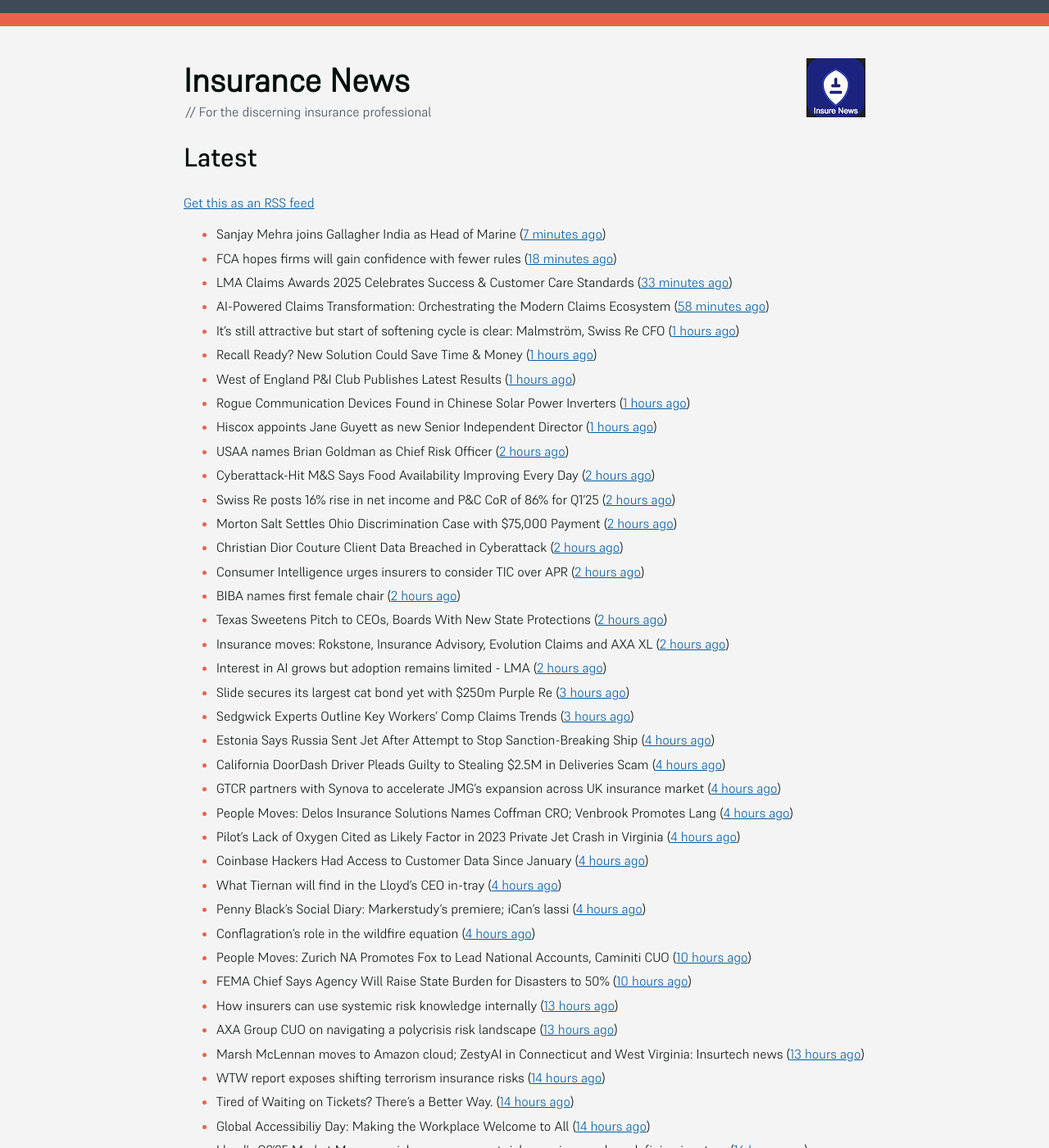
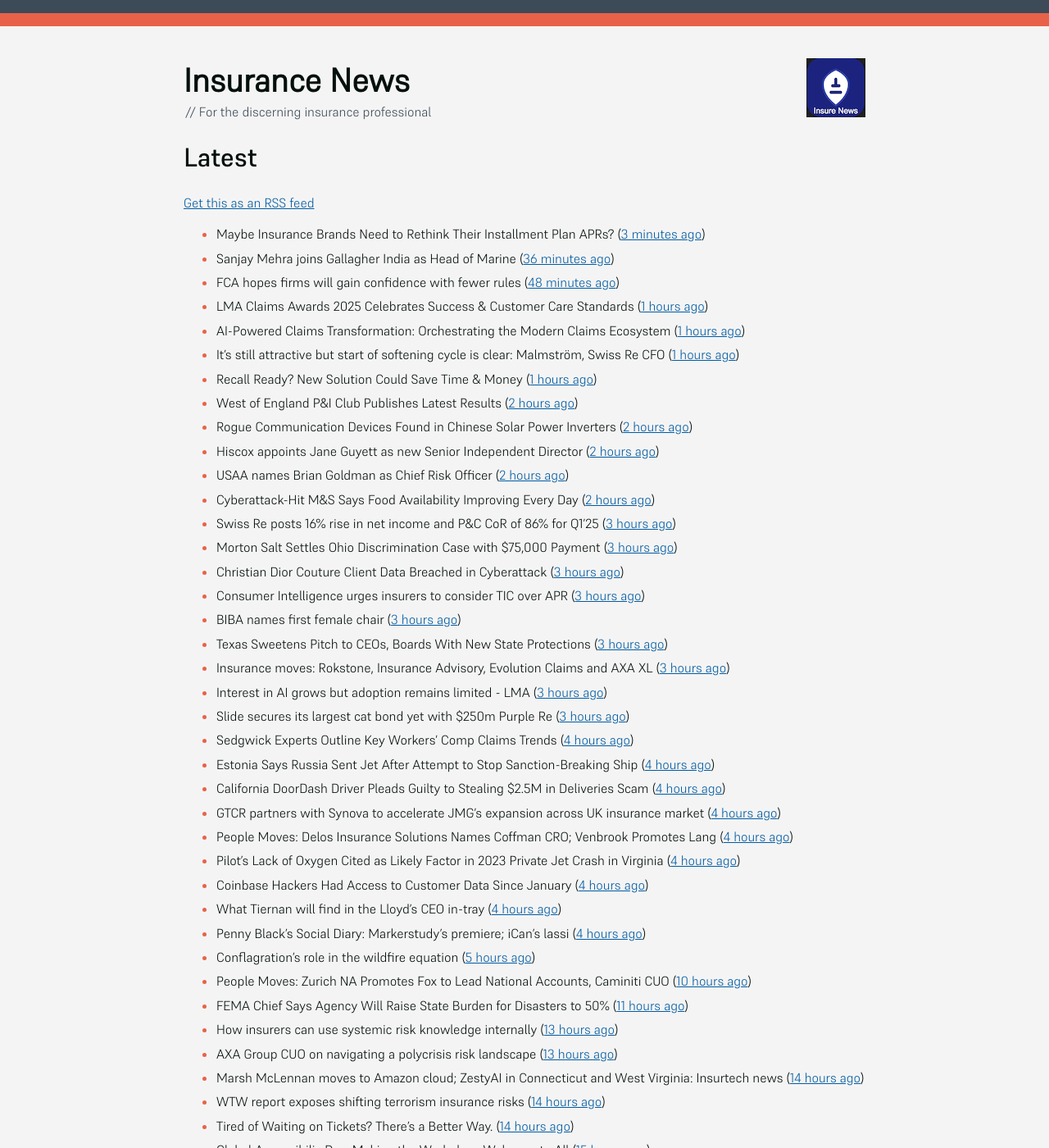
Before and after one commit to mat-0/feeds.thechels.uk, a Jekyll site: the page built from index.md, in a window 1280 px wide and 1400 px high. Shown: the whole window at 82% size. Built offline with Jekyll 4.4.1, drawn with Linux system fonts in a browser that asks for light colours; some of the changed text lies outside the part shown.

Commit message:
New Feed

```diff
--- a/index.md
+++ b/index.md
@@ -8,27 +8,28 @@ description: Latest Updates
 [Get this as an RSS feed](/feed.rss)
 
 <!-- news_marker starts -->
-- Sanjay Mehra joins Gallagher India as Head of Marine ([7 minutes ago](https://www.reinsurancene.ws/sanjay-mehra-joins-gallagher-india-as-head-of-marine/))
-- FCA hopes firms will gain confidence with fewer rules ([18 minutes ago](https://www.postonline.co.uk/news/7957766/fca-hopes-firms-will-gain-confidence-with-fewer-rules))
-- LMA Claims Awards 2025 Celebrates Success & Customer Care Standards ([33 minutes ago](https://insurance-edge.net/2025/05/16/lma-claims-awards-2025-celebrates-success-customer-care-standards/))
-- AI-Powered Claims Transformation: Orchestrating the Modern Claims Ecosystem ([58 minutes ago](https://insurance-edge.net/2025/05/16/ai-powered-claims-transformation-orchestrating-the-modern-claims-ecosystem/))
+- Maybe Insurance Brands Need to Rethink Their Installment Plan APRs? ([3 minutes ago](https://insurance-edge.net/2025/05/16/maybe-insurance-brands-need-to-rethink-their-installment-plan-aprs/))
+- Sanjay Mehra joins Gallagher India as Head of Marine ([36 minutes ago](https://www.reinsurancene.ws/sanjay-mehra-joins-gallagher-india-as-head-of-marine/))
+- FCA hopes firms will gain confidence with fewer rules ([48 minutes ago](https://www.postonline.co.uk/news/7957766/fca-hopes-firms-will-gain-confidence-with-fewer-rules))
+- LMA Claims Awards 2025 Celebrates Success & Customer Care Standards ([1 hours ago](https://insurance-edge.net/2025/05/16/lma-claims-awards-2025-celebrates-success-customer-care-standards/))
+- AI-Powered Claims Transformation: Orchestrating the Modern Claims Ecosystem ([1 hours ago](https://insurance-edge.net/2025/05/16/ai-powered-claims-transformation-orchestrating-the-modern-claims-ecosystem/))
 - It’s still attractive but start of softening cycle is clear: Malmström, Swiss Re CFO ([1 hours ago](https://www.reinsurancene.ws/its-still-attractive-but-start-of-softening-cycle-is-clear-malmstrom-swiss-re-cfo/))
 - Recall Ready? New Solution Could Save Time & Money ([1 hours ago](https://insurance-edge.net/2025/05/16/recall-ready-new-solution-could-save-time-money/))
-- West of England P&I Club Publishes Latest Results ([1 hours ago](https://insurance-edge.net/2025/05/16/west-of-england-pi-club-publishes-latest-results/))
-- Rogue Communication Devices Found in Chinese Solar Power Inverters ([1 hours ago](https://www.insurancejournal.com/news/international/2025/05/16/824006.htm))
-- Hiscox appoints Jane Guyett as new Senior Independent Director ([1 hours ago](https://www.reinsurancene.ws/hiscox-appoints-jane-guyett-as-new-senior-independent-director/))
+- West of England P&I Club Publishes Latest Results ([2 hours ago](https://insurance-edge.net/2025/05/16/west-of-england-pi-club-publishes-latest-results/))
+- Rogue Communication Devices Found in Chinese Solar Power Inverters ([2 hours ago](https://www.insurancejournal.com/news/international/2025/05/16/824006.htm))
+- Hiscox appoints Jane Guyett as new Senior Independent Director ([2 hours ago](https://www.reinsurancene.ws/hiscox-appoints-jane-guyett-as-new-senior-independent-director/))
 - USAA names Brian Goldman as Chief Risk Officer ([2 hours ago](https://www.reinsurancene.ws/usaa-names-brian-goldman-as-chief-risk-officer/))
 - Cyberattack-Hit M&S Says Food Availability Improving Every Day ([2 hours ago](https://www.insurancejournal.com/news/international/2025/05/16/824002.htm))
-- Swiss Re posts 16% rise in net income and P&C CoR of 86% for Q1’25 ([2 hours ago](https://www.reinsurancene.ws/swiss-re-posts-16-rise-in-net-income-and-pc-cor-of-86-for-q125/))
-- Morton Salt Settles Ohio Discrimination Case with $75,000 Payment ([2 hours ago](https://www.insurancejournal.com/news/midwest/2025/05/16/823999.htm))
-- Christian Dior Couture Client Data Breached in Cyberattack ([2 hours ago](https://www.insurancejournal.com/news/national/2025/05/16/823975.htm))
-- Consumer Intelligence urges insurers to consider TIC over APR ([2 hours ago](https://www.insurancebusinessmag.com/uk/news/auto-motor/consumer-intelligence-urges-insurers-to-consider-tic-over-apr-535940.aspx))
-- BIBA names first female chair ([2 hours ago](https://www.insurancebusinessmag.com/uk/news/breaking-news/biba-names-first-female-chair-535939.aspx))
-- Texas Sweetens Pitch to CEOs, Boards With New State Protections ([2 hours ago](https://www.insurancejournal.com/news/southcentral/2025/05/16/823995.htm))
-- Insurance moves: Rokstone, Insurance Advisory, Evolution Claims and AXA XL ([2 hours ago](https://www.insurancebusinessmag.com/uk/news/breaking-news/insurance-moves-rokstone-insurance-advisory-evolution-claims-and-axa-xl-535937.aspx))
-- Interest in AI grows but adoption remains limited - LMA ([2 hours ago](https://www.insurancebusinessmag.com/uk/news/technology/interest-in-ai-grows-but-adoption-remains-limited--lma-535936.aspx))
+- Swiss Re posts 16% rise in net income and P&C CoR of 86% for Q1’25 ([3 hours ago](https://www.reinsurancene.ws/swiss-re-posts-16-rise-in-net-income-and-pc-cor-of-86-for-q125/))
+- Morton Salt Settles Ohio Discrimination Case with $75,000 Payment ([3 hours ago](https://www.insurancejournal.com/news/midwest/2025/05/16/823999.htm))
+- Christian Dior Couture Client Data Breached in Cyberattack ([3 hours ago](https://www.insurancejournal.com/news/national/2025/05/16/823975.htm))
+- Consumer Intelligence urges insurers to consider TIC over APR ([3 hours ago](https://www.insurancebusinessmag.com/uk/news/auto-motor/consumer-intelligence-urges-insurers-to-consider-tic-over-apr-535940.aspx))
+- BIBA names first female chair ([3 hours ago](https://www.insurancebusinessmag.com/uk/news/breaking-news/biba-names-first-female-chair-535939.aspx))
+- Texas Sweetens Pitch to CEOs, Boards With New State Protections ([3 hours ago](https://www.insurancejournal.com/news/southcentral/2025/05/16/823995.htm))
+- Insurance moves: Rokstone, Insurance Advisory, Evolution Claims and AXA XL ([3 hours ago](https://www.insurancebusinessmag.com/uk/news/breaking-news/insurance-moves-rokstone-insurance-advisory-evolution-claims-and-axa-xl-535937.aspx))
+- Interest in AI grows but adoption remains limited - LMA ([3 hours ago](https://www.insurancebusinessmag.com/uk/news/technology/interest-in-ai-grows-but-adoption-remains-limited--lma-535936.aspx))
 - Slide secures its largest cat bond yet with $250m Purple Re ([3 hours ago](https://www.reinsurancene.ws/slide-secures-its-largest-cat-bond-yet-with-250m-purple-re/))
-- Sedgwick Experts Outline Key Workers’ Comp Claims Trends ([3 hours ago](https://www.insurancejournal.com/news/national/2025/05/16/823936.htm))
+- Sedgwick Experts Outline Key Workers’ Comp Claims Trends ([4 hours ago](https://www.insurancejournal.com/news/national/2025/05/16/823936.htm))
 - Estonia Says Russia Sent Jet After Attempt to Stop Sanction-Breaking Ship ([4 hours ago](https://www.insurancejournal.com/news/international/2025/05/16/823959.htm))
 - California DoorDash Driver Pleads Guilty to Stealing $2.5M in Deliveries Scam ([4 hours ago](https://www.insurancejournal.com/news/west/2025/05/16/823989.htm))
 - GTCR partners with Synova to accelerate JMG’s expansion across UK insurance market ([4 hours ago](https://www.reinsurancene.ws/gtcr-partners-with-synova-to-accelerate-jmgs-expansion-across-uk-insurance-market/))
@@ -37,43 +38,42 @@ description: Latest Updates
 - Coinbase Hackers Had Access to Customer Data Since January ([4 hours ago](https://www.insurancejournal.com/news/national/2025/05/16/823970.htm))
 - What Tiernan will find in the Lloyd's CEO in-tray ([4 hours ago](https://www.postonline.co.uk/lloydslondon/7957720/what-tiernan-will-find-in-the-lloyds-ceo-in-tray))
 - Penny Black’s Social Diary: Markerstudy’s premiere; iCan’s lassi ([4 hours ago](https://www.postonline.co.uk/people/7957568/penny-blacks-social-diary-markerstudys-premiere-icans-lassi))
-- Conflagration’s role in the wildfire equation ([4 hours ago](https://www.insurancejournal.com/blogs/cotality/2025/05/16/823947.htm))
+- Conflagration’s role in the wildfire equation ([5 hours ago](https://www.insurancejournal.com/blogs/cotality/2025/05/16/823947.htm))
 - People Moves: Zurich NA Promotes Fox to Lead National Accounts, Caminiti CUO ([10 hours ago](https://www.insurancejournal.com/news/national/2025/05/15/823985.htm))
-- FEMA Chief Says Agency Will Raise State Burden for Disasters to 50% ([10 hours ago](https://www.insurancejournal.com/news/national/2025/05/15/823980.htm))
+- FEMA Chief Says Agency Will Raise State Burden for Disasters to 50% ([11 hours ago](https://www.insurancejournal.com/news/national/2025/05/15/823980.htm))
 - How insurers can use systemic risk knowledge internally ([13 hours ago](https://www.dig-in.com/opinion/how-insurers-can-use-systemic-risk-knowledge-internally))
 - AXA Group CUO on navigating a polycrisis risk landscape ([13 hours ago](https://www.insurancebusinessmag.com/uk/news/breaking-news/axa-group-cuo-on-navigating-a-polycrisis-risk-landscape-535921.aspx))
-- Marsh McLennan moves to Amazon cloud; ZestyAI in Connecticut and West Virginia: Insurtech news ([13 hours ago](https://www.dig-in.com/news/marsh-mclennan-to-amazon-cloud-zestyai-and-insurtech-news))
+- Marsh McLennan moves to Amazon cloud; ZestyAI in Connecticut and West Virginia: Insurtech news ([14 hours ago](https://www.dig-in.com/news/marsh-mclennan-to-amazon-cloud-zestyai-and-insurtech-news))
 - WTW report exposes shifting terrorism insurance risks ([14 hours ago](https://www.insurancebusinessmag.com/uk/news/breaking-news/wtw-report-exposes-shifting-terrorism-insurance-risks-535909.aspx))
 - Tired of Waiting on Tickets? There’s a Better Way. ([14 hours ago](https://www.insurancejournal.com/blogs/expert-insured/2025/05/15/823954.htm))
-- Global Accessibiliy Day: Making the Workplace Welcome to All ([14 hours ago](https://insurance-edge.net/2025/05/15/global-accessibiliy-day-making-the-workplace-welcome-to-all/))
-- Lloyd’s Q2’25 Market Message: risk awareness, not risk aversion, marks a defining juncture ([16 hours ago](https://www.reinsurancene.ws/lloyds-q225-market-message-risk-awareness-not-risk-aversion-marks-a-defining-juncture/))
-- Tiernan calls out ‘egregious trading behaviours’ at Lloyd’s ([16 hours ago](https://www.postonline.co.uk/lloydslondon/7957765/tiernan-calls-out-egregious-trading-behaviours-at-lloyds))
-- Tesla’s Robotaxi Launch in Texas Faces Scrutiny Over Potential Accident Risks ([16 hours ago](https://www.insurancejournal.com/news/southcentral/2025/05/15/823930.htm))
-- US House Bill Reintroduced to Rid Federal Insurance Office of Subpoena Power ([16 hours ago](https://www.insurancejournal.com/news/national/2025/05/15/823897.htm))
-- Sweltering Heat Wave Hits U.S. from Dakotas to Texas ([16 hours ago](https://www.insurancejournal.com/news/southcentral/2025/05/15/823927.htm))
+- Global Accessibiliy Day: Making the Workplace Welcome to All ([15 hours ago](https://insurance-edge.net/2025/05/15/global-accessibiliy-day-making-the-workplace-welcome-to-all/))
+- Lloyd’s Q2’25 Market Message: risk awareness, not risk aversion, marks a defining juncture ([17 hours ago](https://www.reinsurancene.ws/lloyds-q225-market-message-risk-awareness-not-risk-aversion-marks-a-defining-juncture/))
+- Tiernan calls out ‘egregious trading behaviours’ at Lloyd’s ([17 hours ago](https://www.postonline.co.uk/lloydslondon/7957765/tiernan-calls-out-egregious-trading-behaviours-at-lloyds))
+- Tesla’s Robotaxi Launch in Texas Faces Scrutiny Over Potential Accident Risks ([17 hours ago](https://www.insurancejournal.com/news/southcentral/2025/05/15/823930.htm))
+- US House Bill Reintroduced to Rid Federal Insurance Office of Subpoena Power ([17 hours ago](https://www.insurancejournal.com/news/national/2025/05/15/823897.htm))
+- Sweltering Heat Wave Hits U.S. from Dakotas to Texas ([17 hours ago](https://www.insurancejournal.com/news/southcentral/2025/05/15/823927.htm))
 - Coterie Relocating Headquarters to Appleton, Wisconsin ([17 hours ago](https://www.insurancejournal.com/news/midwest/2025/05/15/823924.htm))
 - Kin reports 35% revenue growth in Q1’25, California emerges as key market ([17 hours ago](https://www.reinsurancene.ws/kin-reports-35-revenue-growth-in-q125-california-emerges-as-key-market/))
 - Three Killed in Fiery Truck-Car Pileup on Georgia Interstate ([17 hours ago](https://www.insurancejournal.com/news/southeast/2025/05/15/823917.htm))
 - Brett Favre’s Defamation Suit Against State Auditor Can Move Forward, Court Says ([17 hours ago](https://www.insurancejournal.com/news/southeast/2025/05/15/823911.htm))
 - People Moves: Advocus Names Moore SVP of Illinois Operations ([17 hours ago](https://www.insurancejournal.com/news/midwest/2025/05/15/823905.htm))
 - Nationwide Partners with Kadance to Offer Genomics-Based Precision Health to Life Insurance Customers ([17 hours ago](https://www.insurtechinsights.com/nationwide-partners-with-kadance-to-offer-genomics-based-precision-health-to-life-insurance-customers/))
-- West’s 103.9% CoR for 24-25 FY impacted by elevated IG Pool claims ([17 hours ago](https://www.reinsurancene.ws/wests-103-9-cor-for-24-25-fy-impacted-by-elevated-ig-pool-claims/))
-- People Moves: CRC Names New Underwriting Leaders and Senior VP ([17 hours ago](https://www.insurancejournal.com/news/southeast/2025/05/15/823894.htm))
+- West’s 103.9% CoR for 24-25 FY impacted by elevated IG Pool claims ([18 hours ago](https://www.reinsurancene.ws/wests-103-9-cor-for-24-25-fy-impacted-by-elevated-ig-pool-claims/))
+- People Moves: CRC Names New Underwriting Leaders and Senior VP ([18 hours ago](https://www.insurancejournal.com/news/southeast/2025/05/15/823894.htm))
 - People Moves: AIG Taps Colombo From Swiss Re as CEO, Latin America and Caribbean; Willis Names Former Allianz Exec Vosloh as Head of Cyber for EMEA ([18 hours ago](https://www.insurancejournal.com/news/international/2025/05/15/823886.htm))
 - Slide Secures $250M Cat Bond as Hurricane Season Looms ([18 hours ago](https://www.insurancejournal.com/news/southeast/2025/05/15/823884.htm))
-- Africa startups to seek new backers ([18 hours ago](https://www.dig-in.com/articles/africa-startups-to-seek-new-backers))
-- Comparison Creator Teams Up With Go.Compare ([19 hours ago](https://insurance-edge.net/2025/05/15/comparison-creator-teams-up-with-go-compare/))
+- Africa startups to seek new backers ([19 hours ago](https://www.dig-in.com/articles/africa-startups-to-seek-new-backers))
 - Using technology to mitigate common household risks ([20 hours ago](https://www.dig-in.com/podcast/using-technology-to-mitigate-common-household-risks))
 - Tinubu Secures $45 Million to Accelerate Global Leadership in Specialty Insurance SaaS ([22 hours ago](https://www.insurtechinsights.com/tinubu-secures-45-million-to-accelerate-global-leadership-in-specialty-insurance-saas/))
-- Navigating the unexpected: Expert tips for effective claims management and swift recovery ([22 hours ago](https://www.insurancebusinessmag.com/uk/news/property-insurance/navigating-the-unexpected-expert-tips-for-effective-claims-management-and-swift-recovery-535498.aspx))
-- TIMBY Specialty Insurance Solutions Launches Warehouse Legal Liability Coverage to Expand Inland Marine Portfolio ([22 hours ago](https://www.insurtechinsights.com/timby-specialty-insurance-solutions-launches-warehouse-legal-liability-coverage-to-expand-inland-marine-portfolio/))
+- Navigating the unexpected: Expert tips for effective claims management and swift recovery ([23 hours ago](https://www.insurancebusinessmag.com/uk/news/property-insurance/navigating-the-unexpected-expert-tips-for-effective-claims-management-and-swift-recovery-535498.aspx))
+- TIMBY Specialty Insurance Solutions Launches Warehouse Legal Liability Coverage to Expand Inland Marine Portfolio ([23 hours ago](https://www.insurtechinsights.com/timby-specialty-insurance-solutions-launches-warehouse-legal-liability-coverage-to-expand-inland-marine-portfolio/))
 - Broking stalwart on how the market has evolved ([23 hours ago](https://www.insurancebusinessmag.com/uk/news/breaking-news/broking-stalwart-on-how-the-market-has-evolved-535809.aspx))
 - FERMA's Foresight Committee calls for a shift to long-term risk strategies ([23 hours ago](https://www.insurancebusinessmag.com/uk/news/non-profits/fermas-foresight-committee-calls-for-a-shift-to-longterm-risk-strategies-535808.aspx))
 - Allianz sees strong start to 2025, reaffirms full-year outlook ([23 hours ago](https://www.insurancebusinessmag.com/uk/news/breaking-news/allianz-sees-strong-start-to-2025-reaffirms-fullyear-outlook-535802.aspx))
 - Talanx reports record-breaking start to the year amid high claims ([23 hours ago](https://www.insurancebusinessmag.com/uk/news/breaking-news/talanx-reports-recordbreaking-start-to-the-year-amid-high-claims-535796.aspx))
 - 'Poly-employment': Transparency in workplaces encouraged amid rise of secondary jobs ([23 hours ago](https://www.insurancebusinessmag.com/uk/news/breaking-news/polyemployment-transparency-in-workplaces-encouraged-amid-rise-of-secondary-jobs-535784.aspx))
-- ‘Don’t preach to us’, pleads Pen CEO ([23 hours ago](https://www.postonline.co.uk/broker/7957752/dont-preach-to-us-pleads-pen-ceo))
-- bolttech and Sumitomo Corporation Launch Strategic Joint Venture to Expand Embedded Protection Solutions in Asia ([23 hours ago](https://www.insurtechinsights.com/bolttech-and-sumitomo-corporation-launch-strategic-joint-venture-to-expand-embedded-protection-solutions-in-asia/))
+- ‘Don’t preach to us’, pleads Pen CEO ([1 days ago](https://www.postonline.co.uk/broker/7957752/dont-preach-to-us-pleads-pen-ceo))
+- bolttech and Sumitomo Corporation Launch Strategic Joint Venture to Expand Embedded Protection Solutions in Asia ([1 days ago](https://www.insurtechinsights.com/bolttech-and-sumitomo-corporation-launch-strategic-joint-venture-to-expand-embedded-protection-solutions-in-asia/))
 - Aviva sees broad-based growth in Q1 across segments ([1 days ago](https://www.insurancebusinessmag.com/uk/news/breaking-news/aviva-sees-broadbased-growth-in-q1-across-segments-535781.aspx))
 - DLG deal ‘on course’ and not a distraction for Aviva ([1 days ago](https://www.postonline.co.uk/news/7957750/dlg-deal-on-course-and-not-a-distraction-for-aviva))
 - Q&A: Andy Hutchinson, Turvi ([1 days ago](https://www.postonline.co.uk/technology/7957394/qa-andy-hutchinson-turvi))
@@ -100,8 +100,8 @@ description: Latest Updates
 - What Trump's 90-day tariff reprieve means for the global insurance market ([1 days ago](https://www.insurancebusinessmag.com/uk/news/breaking-news/what-trumps-90day-tariff-reprieve-means-for-the-global-insurance-market-535613.aspx))
 - FCA handed 170,000-strong petition to fix insurance failings ([1 days ago](https://www.postonline.co.uk/regulation/7957747/fca-handed-170000-strong-petition-to-fix-insurance-failings))
 - Extinction Rebellion returns to Biba for third consecutive protest ([1 days ago](https://www.postonline.co.uk/news/7957741/extinction-rebellion-returns-to-biba-for-third-consecutive-protest))
-- AI Startup MarvelX Raises $6 Million to Revolutionize Insurance Back-Office Operations ([1 days ago](https://www.insurtechinsights.com/ai-startup-marvelx-raises-6-million-to-revolutionize-insurance-back-office-operations/))
-- Biba launches ‘Ben the Broker’ advert campaign ([1 days ago](https://www.postonline.co.uk/broker/7957742/biba-launches-ben-the-broker-advert-campaign))
+- AI Startup MarvelX Raises $6 Million to Revolutionize Insurance Back-Office Operations ([2 days ago](https://www.insurtechinsights.com/ai-startup-marvelx-raises-6-million-to-revolutionize-insurance-back-office-operations/))
+- Biba launches ‘Ben the Broker’ advert campaign ([2 days ago](https://www.postonline.co.uk/broker/7957742/biba-launches-ben-the-broker-advert-campaign))
 - CMA launches probe into Aviva’s takeover of Direct Line ([2 days ago](https://www.postonline.co.uk/regulation/7957748/cma-launches-probe-into-avivas-takeover-of-direct-line))
 - Bestow Secures $120 Million in Series D to Drive Life Insurance Tech Expansion ([2 days ago](https://www.insurtechinsights.com/bestow-secures-120-million-in-series-d-to-drive-life-insurance-tech-expansion/))
 - Thomas Carroll keeping door open to expansion and M&A ([2 days ago](https://www.postonline.co.uk/broker/7957710/thomas-carroll-keeping-door-open-to-expansion-and-ma))
@@ -118,7 +118,7 @@ description: Latest Updates
 - Biba launches question guidance to reduce disclosure disputes ([2 days ago](https://www.postonline.co.uk/broker/7957739/biba-launches-question-guidance-to-reduce-disclosure-disputes))
 - Hiscox warns how tech insurance bubble could burst ([2 days ago](https://www.postonline.co.uk/technology/7957735/hiscox-warns-how-tech-insurance-bubble-could-burst))
 - Seventy-two per cent of new absentees under group income protection policies returned to work during 2024 ([2 days ago](https://ifamagazine.com/seventy-two-per-cent-of-new-absentees-under-group-income-protection-policies-returned-to-work-during-2024/))
-- Rising mobile phone attachment drives SquareTrade product expansion ([2 days ago](https://www.postonline.co.uk/personal/7957723/rising-mobile-phone-attachment-drives-squaretrade-product-expansion))
+- Rising mobile phone attachment drives SquareTrade product expansion ([3 days ago](https://www.postonline.co.uk/personal/7957723/rising-mobile-phone-attachment-drives-squaretrade-product-expansion))
 - Only one fifth of brokers utilising artificial intelligence ([3 days ago](https://www.postonline.co.uk/technology/7957722/only-one-fifth-of-brokers-utilising-artificial-intelligence))
 - What's ahead for insurance M&A? ([3 days ago](https://www.dig-in.com/news/whats-ahead-for-insurance-m-a))
 - OneFamily celebrates fifty years of inspiring better futures ([3 days ago](https://ifamagazine.com/onefamily-celebrates-fifty-years-of-inspiring-better-futures/))
```
Also changed, not shown: other parts of index.md (+1 -1 lines).
